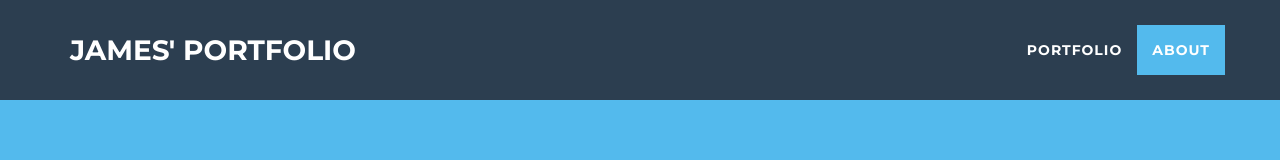
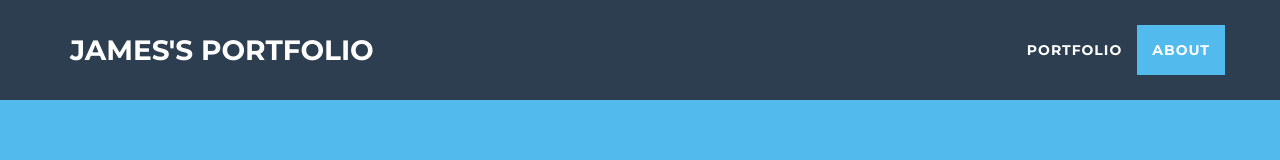
Before and after one commit to JSBCCA/my_portfolio, a website: page index.html in a window 1280 px wide. Shown: the top 160 px of the page. Drawn offline with nearby package versions, Linux system fonts and the light colour scheme.

Commit message:
Changed title to James's Portfolio

```diff
--- a/index.html
+++ b/index.html
@@ -32,7 +32,7 @@
                 <button type="button" class="navbar-toggle" data-toggle="collapse" data-target="#bs-example-navbar-collapse-1">
                     <span class="sr-only">Toggle navigation</span> Menu <i class="fa fa-bars"></i>
                 </button>
-                <a class="navbar-brand" href="#page-top">James' Portfolio</a>
+                <a class="navbar-brand" href="#page-top">James's Portfolio</a>
             </div>
 
             <!-- Collect the nav links, forms, and other content for toggling -->
```
